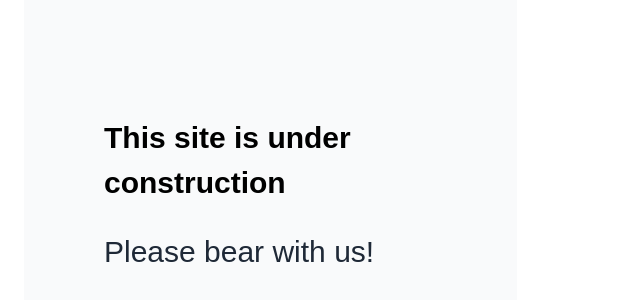
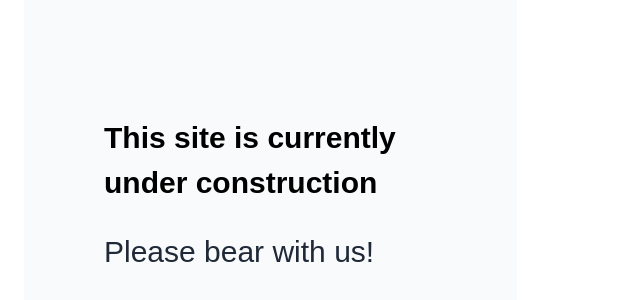
Before and after one commit to okeysbytes/nextjs-dashboard, a Next.js app: page /explanations in a window 1280 px wide. Shown: the part 214-514 px from the top of the page, without its empty margins (0-640 px from the left). Built offline with nearby package versions, Linux system fonts and the light colour scheme; a web font is replaced by a local one.

Commit message:
add 'currently' to existing phrase

```diff
--- a/app/explanations/page.tsx
+++ b/app/explanations/page.tsx
@@ -8,7 +8,7 @@ export default function Page() {
         <div className="flex flex-col justify-center gap-6 rounded-lg bg-gray-50 px-6 py-10 md:w-2/5 md:px-20">
           <p className={`${lusitana.className} text-xl text-gray-
           800 md:text-3xl md:leading-normal`}>
-            <strong>This site is under construction</strong></p>
+            <strong>This site is currently under construction</strong></p>
             <p className={`${lusitana.className} text-xl text-gray-800 md:text-3xl md:leading-normal`}>Please bear with us!</p>
        </div>
        </div>
```
